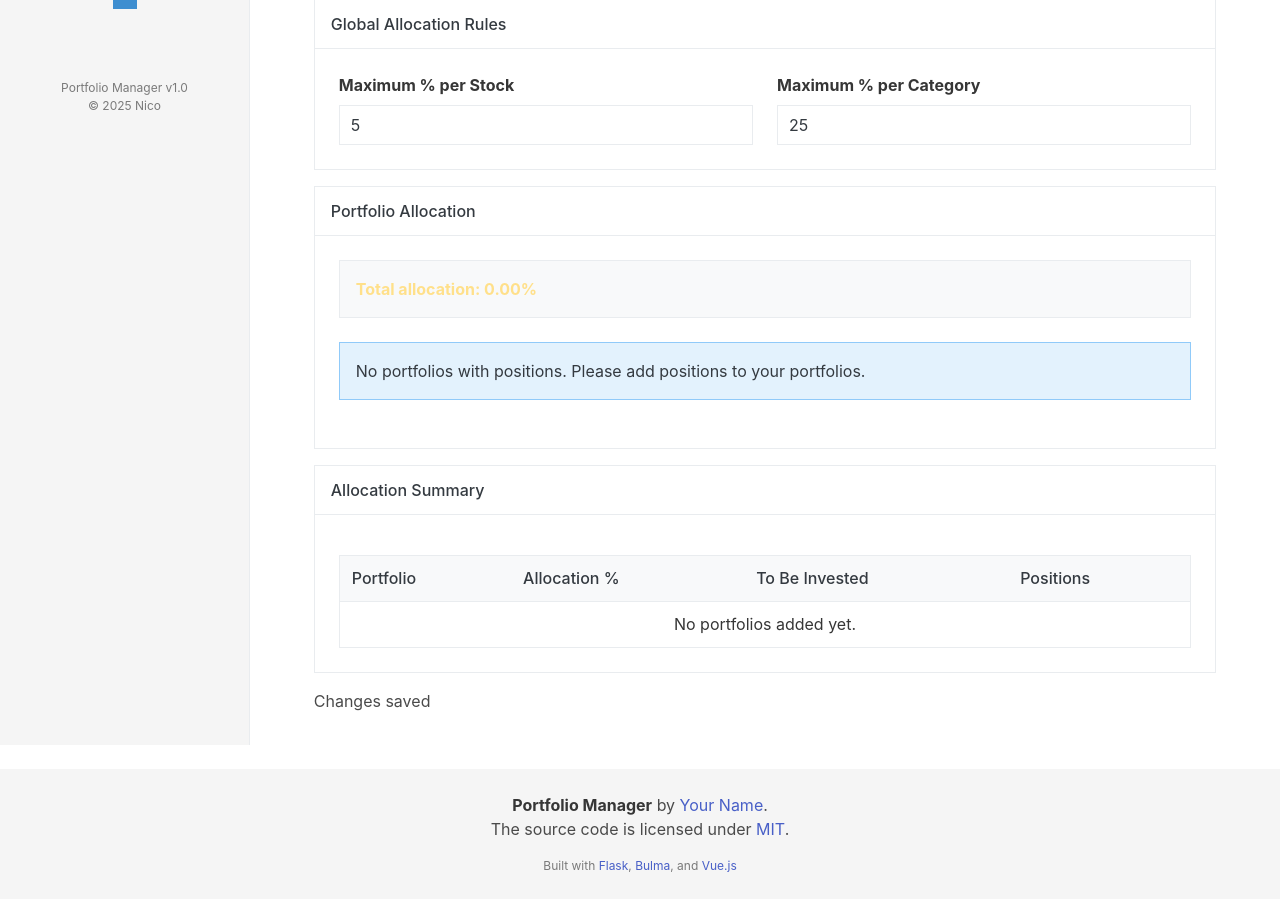
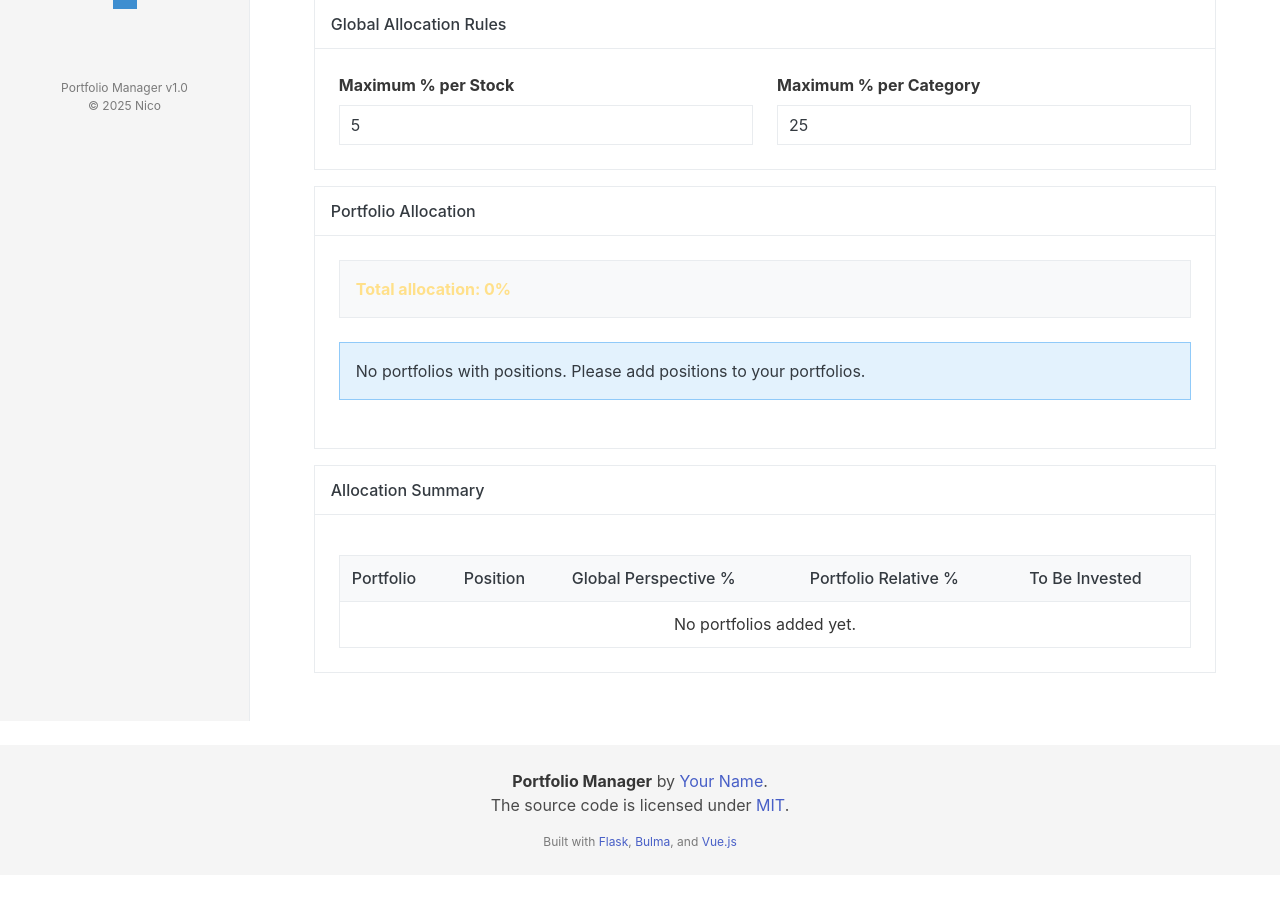
Before and after one commit to icon3333/portfolio_rebalancer, a Flask app: page /portfolio/build in a window 1280 px wide. Shown: the part 455-1354 px from the top of the page. After the commit the page ends 1303 px from the top, so only its background shows below. Run offline with Flask 3, Linux system fonts and the light colour scheme; the visitor is signed in with stand-in values (Sample User, id 1); data comes from the database, SQL or seed files in the repository; data that the repository does not hold is empty; some libraries are stand-ins or nearby versions.

Commit message:
finalised list in allocation summary

```diff
--- a/static/js/allocation-builder.js
+++ b/static/js/allocation-builder.js
@@ -62,7 +62,7 @@ document.addEventListener('DOMContentLoaded', function() {
         } else if (total > 100) {
           return 'has-text-danger';
         } else {
-          return 'has-text-success';
+          return 'has-text-mint';
         }
       },
       // Calculate available percentage
@@ -421,8 +421,9 @@ document.addEventListener('DOMContentLoaded', function() {
         // First, filter out all placeholder positions to avoid duplicates
         portfolio.positions = portfolio.positions.filter(p => !p.isPlaceholder);
 
-        // Count real positions
-        const realPositionCount = portfolio.positions.length;
+        // Get all real (non-placeholder) positions
+        const realPositions = portfolio.positions;
+        const realPositionCount = realPositions.length;
 
         // If we already have enough real positions, we don't need placeholders
         if (realPositionCount >= minPositions) {
@@ -434,19 +435,25 @@ document.addEventListener('DOMContentLoaded', function() {
 
         // Add a placeholder position that represents ALL remaining positions
         // The companyName shows total remaining for user information
-        // For ensureMinimumPositions we recalculate this weight from scratch
-        // (calculation is now centralized in updatePlaceholderWeight which will be called later)
-        // Start with default weight of 0
-        const remainingWeight = 0;
+        // Calculate weight based on real positions for immediate display
+        // Calculate total weight of real positions
+        const realPositionsWeight = realPositions.reduce((total, position) => {
+          return total + parseFloat(position.weight || 0);
+        }, 0);
+
+        // Calculate total remaining weight and per-position weight
+        const totalRemainingWeight = Math.max(0, parseFloat((100 - realPositionsWeight).toFixed(2)));
+        const weightPerPosition = parseFloat((totalRemainingWeight / positionsRemaining).toFixed(2));
 
         portfolio.positions.push({
           companyId: null,
           companyName: `${positionsRemaining}x positions remaining`,
-          weight: remainingWeight, // Apply the remaining weight (100% - existing positions weight)
+          weight: weightPerPosition, // Apply the PER POSITION weight
           isPlaceholder: true,
           isSinglePosition: false, // Changed to false since this now represents multiple positions
           minPositions: minPositions, // Store the minPositions for allocation calculation
-          positionsRemaining: positionsRemaining // Store number of positions this placeholder represents
+          positionsRemaining: positionsRemaining, // Store number of positions this placeholder represents
+          totalRemainingWeight: totalRemainingWeight // Store the total remaining weight for calculations
         });
 
         // Apply consistent weight calculation to ensure this portfolio has correct weights
@@ -821,9 +828,20 @@ document.addEventListener('DOMContentLoaded', function() {
       // Calculate total number of positions
       calculateTotalPositions() {
         return this.portfolios.reduce((total, portfolio) => {
-          // Don't count placeholder positions
-          return total + portfolio.positions.filter(p => !p.isPlaceholder).length;
+          return total + this.getTotalPositionsForPortfolio(portfolio);
         }, 0);
+      },
+
+      // Calculate total positions for a specific portfolio (including remaining positions)
+      getTotalPositionsForPortfolio(portfolio) {
+        // Count real positions
+        const realPositions = portfolio.positions.filter(p => !p.isPlaceholder).length;
+
+        // Add remaining positions from placeholders
+        const placeholder = portfolio.positions.find(p => p.isPlaceholder);
+        const remainingPositions = placeholder ? placeholder.positionsRemaining : 0;
+
+        return realPositions + remainingPositions;
       },
 
       // Get portfolio name by ID
@@ -845,10 +863,10 @@ document.addEventListener('DOMContentLoaded', function() {
         return parseFloat(value).toLocaleString('en-US', {maximumFractionDigits: 2, minimumFractionDigits: 2});
       },
 
-      // Format percentage with 2 decimal places
+      // Format percentage without decimal places
       formatPercentage(value) {
-        if (value === null || value === undefined) return '0.00%';
-        return `${parseFloat(value).toFixed(2)}%`;
+        if (value === null || value === undefined) return '0%';
+        return `${Math.round(parseFloat(value))}%`;
       },
 
       // Sort table by column
@@ -916,74 +934,41 @@ document.addEventListener('DOMContentLoaded', function() {
         return [...realPositions, ...placeholders];
       },
 
-      // Group positions by weight
+      // Display all positions individually (no grouping)
       groupPositionsByWeight(positions, portfolio) {
-        // Don't include placeholder positions
+        // Include placeholder positions for the allocation summary
         const realPositions = positions.filter(p => !p.isPlaceholder);
+        const placeholderPosition = positions.find(p => p.isPlaceholder);
 
-        const weightGroups = {};
+        // Convert to array for rendering - show each position individually
+        const result = [];
 
-        // Group positions by their weights
+        // Add each real position individually
         realPositions.forEach(position => {
-          const weight = parseFloat(position.weight).toFixed(2);
-
-          if (!weightGroups[weight]) {
-            weightGroups[weight] = {
-              weight: parseFloat(weight),
-              positions: [],
-              count: 0
-            };
-          }
-
-          weightGroups[weight].positions.push(position);
-          weightGroups[weight].count++;
+          const company = this.portfolioCompanies[portfolio.id]?.find(c => c.id === position.companyId);
+          result.push({
+            companyName: company ? company.name : 'Unknown',
+            weight: parseFloat(position.weight),
+            count: 1
+          });
         });
 
-        // Convert to array for rendering
-        const result = [];
-
-        for (const weight in weightGroups) {
-          const group = weightGroups[weight];
-
-          if (group.count === 1) {
-            // Single position, display normally
-            const position = group.positions[0];
-            const company = this.portfolioCompanies[portfolio.id]?.find(c => c.id === position.companyId);
-
-            result.push({
-              companyName: company ? company.name : 'Unknown',
-              weight: group.weight,
-              count: 1
-            });
-          } else {
-            // Multiple positions with same weight, group them
-            result.push({
-              companyName: `${group.count}x positions with equal weight`,
-              weight: group.weight,
-              count: group.count
-            });
-          }
+        // Add placeholder position if it exists and has remaining positions
+        if (placeholderPosition && placeholderPosition.positionsRemaining > 0) {
+          result.push({
+            companyName: `Remaining positions (${placeholderPosition.positionsRemaining})`,
+            weight: placeholderPosition.weight,
+            count: placeholderPosition.positionsRemaining,
+            isPlaceholder: true
+          });
         }
 
         // Sort by weight (descending)
         return result.sort((a, b) => b.weight - a.weight);
       },
 
-      // Toggle allocation row expansion
-      toggleAllocationExpand(portfolioId) {
-        if (!this.expandedAllocations[portfolioId]) {
-          Vue.set(this.expandedAllocations, portfolioId, true);
-        } else {
-          Vue.set(this.expandedAllocations, portfolioId, !this.expandedAllocations[portfolioId]);
-        }
-
-        // Save expanded state
-        this.debouncedSave();
-      },
-
-      isAllocationExpanded(portfolioId) {
-        return this.expandedAllocations[portfolioId] === true;
-      },
+      // These functions were removed as part of removing expand/collapse functionality
+      // from the Allocation Summary section
 
       // Save allocation state
       async saveAllocation() {
--- a/templates/pages/build.html
+++ b/templates/pages/build.html
@@ -42,6 +42,13 @@
         border-color: #3273dc;
     }
 
+    /* Disable highlighting for allocation summary table */
+    .no-highlight, .no-highlight td {
+        background-color: transparent !important;
+        border-left: none !important;
+        font-style: normal !important;
+    }
+
     /* Portfolio header styling */
     .compact-box {
         border-left: 4px solid #209cee;
@@ -64,7 +71,7 @@
         100% { background-color: rgba(50, 115, 220, 0.15); }
     }
 
-    .placeholder-position {
+    .placeholder-position:not(.no-highlight) {
         animation: highlight-pulse 3s infinite;
     }
 </style>
@@ -340,7 +347,28 @@
                                         </div>
                                     </td>
                                     <td>
+                                        <!-- Special display for placeholder positions to ensure weight is shown clearly -->
+                                        <div v-if="position.isPlaceholder" class="field has-addons">
+                                            <div class="control is-expanded">
+                                                <input
+                                                    class="input"
+                                                    type="text"
+                                                    :value="(position.weight || 0).toFixed(2)"
+                                                    @change="updateManualWeight(index, pIndex, $event.target.value)"
+                                                    @focus="$event.target.select()"
+                                                    :disabled="portfolio.evenSplit"
+                                                    :class="{'weight-exceeded': isWeightExceeded(index, pIndex)}"
+                                                >
+                                            </div>
+                                            <div class="control">
+                                                <a class="button is-static">
+                                                    % per position
+                                                </a>
+                                            </div>
+                                        </div>
+                                        <!-- Regular input for normal positions -->
                                         <input
+                                            v-else
                                             class="input"
                                             type="text"
                                             :value="(position.weight || 0).toFixed(2)"
@@ -396,63 +424,56 @@
                 <thead>
                     <tr>
                         <th>Portfolio</th>
-                        <th>Allocation %</th>
+                        <th>Position</th>
+                        <th>Global Perspective %</th>
+                        <th>Portfolio Relative %</th>
                         <th>To Be Invested</th>
-                        <th>Positions</th>
                     </tr>
                 </thead>
                 <tbody>
                     <template v-for="(portfolio, index) in portfolios">
-                        <tr
-                            class="allocation-row"
-                            :class="{'is-expanded': isAllocationExpanded(portfolio.id)}"
-                            @click="toggleAllocationExpand(portfolio.id)"
-                        >
-                            <td>
-                                <span class="icon allocation-toggle mr-2">
-                                    <i class="fas fa-chevron-down"></i>
-                                </span>
+                        <!-- Portfolio row -->
+                        <tr class="allocation-row is-portfolio-row">
+                            <td class="has-text-weight-bold">
                                 ${ getPortfolioName(portfolio.id) }
                             </td>
-                            <td>${ formatPercentage(portfolio.allocation) }</td>
-                            <td>${ formatCurrency(calculateAllocationAmount(portfolio.allocation)) }</td>
-                            <td>${ portfolio.positions.filter(p => !p.isPlaceholder).length }</td>
+                            <td class="has-text-weight-bold"></td>
+                            <td class="has-text-weight-bold">
+                                <span class="global-allocation">${ formatPercentage(portfolio.allocation) }</span>
+                            </td>
+                            <td class="has-text-weight-bold">100%</td>
+                            <td class="has-text-weight-bold">${ formatCurrency(calculateAllocationAmount(portfolio.allocation)) }</td>
                         </tr>
-                        <!-- Collapsible position details -->
-                        <tr v-if="isAllocationExpanded(portfolio.id) && portfolio.positions.length > 0">
-                            <td colspan="4" class="p-0">
-                                <div class="position-details is-visible">
-                                    <table class="table is-fullwidth">
-                                        <thead>
-                                            <tr>
-                                                <th>Position</th>
-                                                <th>Weight %</th>
-                                                <th>To Be Invested</th>
-                                            </tr>
-                                        </thead>
-                                        <tbody>
-                                            <!-- Grouped positions by weight -->
-                                            <tr v-for="group in groupPositionsByWeight(portfolio.positions, portfolio)">
-                                                <td class="pl-5">${ group.companyName }</td>
-                                                <td>${ formatPercentage(group.weight) }</td>
-                                                <td>${ formatCurrency(calculateAllocationAmount(portfolio.allocation) * group.weight / 100) }</td>
-                                            </tr>
-                                        </tbody>
-                                    </table>
-                                </div>
+
+                        <!-- Position rows directly embedded -->
+                        <tr v-for="group in groupPositionsByWeight(portfolio.positions, portfolio)"
+                            :class="{'no-highlight': group.isPlaceholder}"
+                            class="position-row"
+                            v-if="group.weight > 0">
+                            <td class="position-name"></td>
+                            <td class="position-name">
+                                ${ group.companyName }
                             </td>
+                            <td>
+                                <span class="global-allocation">${ formatPercentage((portfolio.allocation * group.weight) / 100) }</span>
+                            </td>
+                            <td>
+                                <span class="portfolio-allocation">${ formatPercentage(group.weight) }</span>
+                            </td>
+                            <td>${ formatCurrency(calculateAllocationAmount(portfolio.allocation) * group.weight / 100) }</td>
                         </tr>
                     </template>
                     <tr v-if="portfolios.length === 0">
-                        <td colspan="4" class="has-text-centered">No portfolios added yet.</td>
+                        <td colspan="5" class="has-text-centered">No portfolios added yet.</td>
                     </tr>
                 </tbody>
                 <tfoot v-if="portfolios.length > 0">
                     <tr>
                         <th>Total</th>
+                        <th></th>
                         <th>${ formatPercentage(calculateTotalAllocation()) }</th>
+                        <th>-</th>
                         <th>${ formatCurrency(calculateTotalAllocatedAmount()) }</th>
-                        <th>${ calculateTotalPositions() }</th>
                     </tr>
                 </tfoot>
             </table>
@@ -460,11 +481,6 @@
 
         </div>
     </div>
-
-    <!-- Auto-save indicator (more subtle now) -->
-    <div class="auto-save-indicator" :class="{'is-visible': autoSaveIndicator}">
-        Changes saved
-    </div>
 </div>
 {% endblock %}
 
```
Also changed, not shown: static/css/build-allocation.css (+49 -18 lines).
